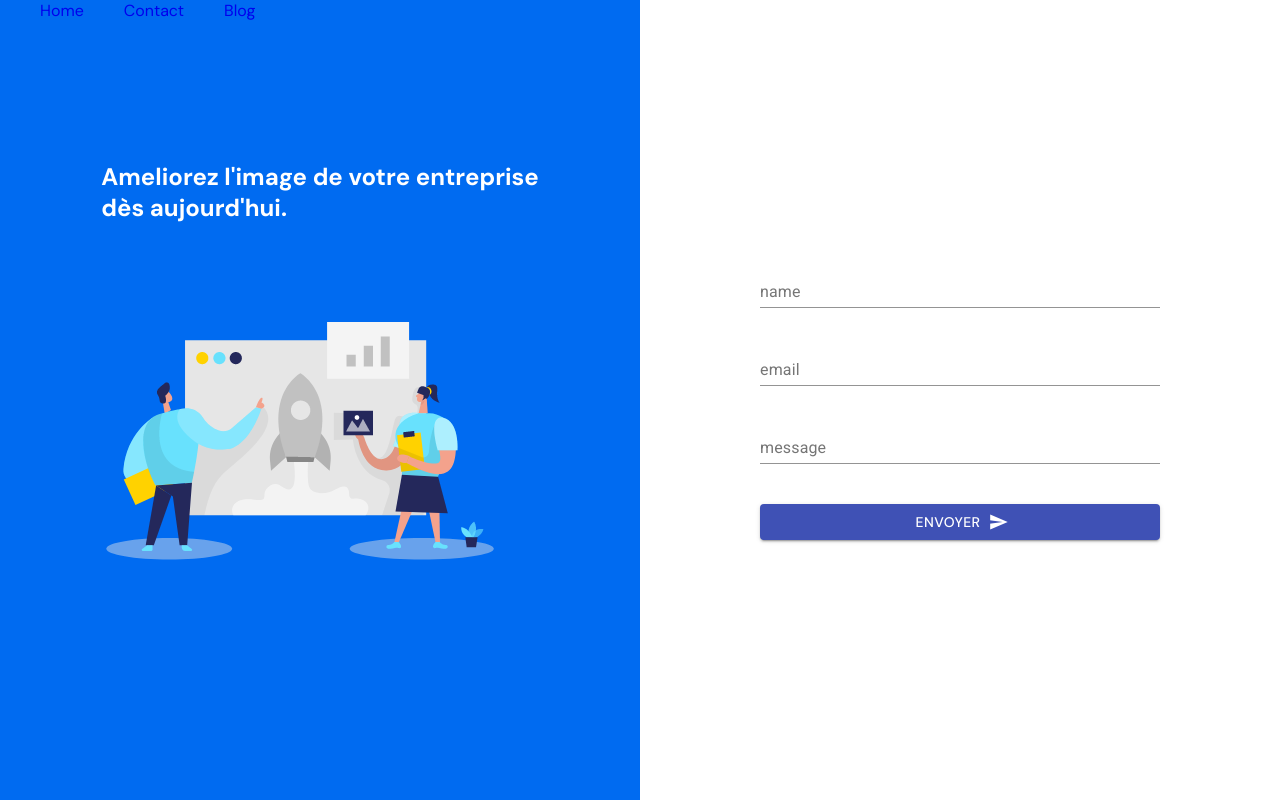
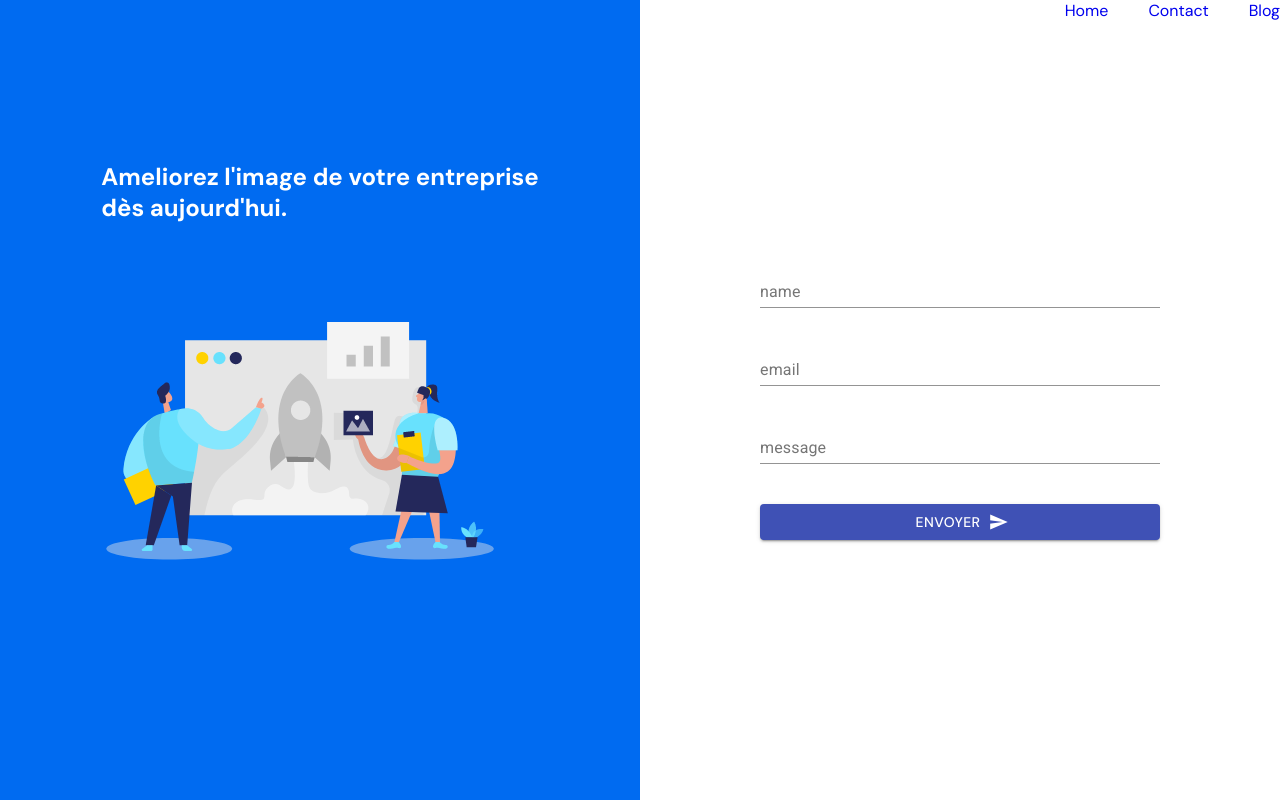
Before and after one commit to MounirBenkas/reactFormikEmailjs, a React (Create React App) app: page /contact in a window 1280 px wide. Built offline with nearby package versions, Linux system fonts and the light colour scheme.

Commit message:
menu rigth

```diff
--- a/src/components/Navigation/navigation.scss
+++ b/src/components/Navigation/navigation.scss
@@ -1,6 +1,6 @@
 .navBar {
   display: flex;
-  justify-content: space-between;
+  justify-content: flex-end;
   align-items: center;
   position: absolute;
   top: 0;
```
